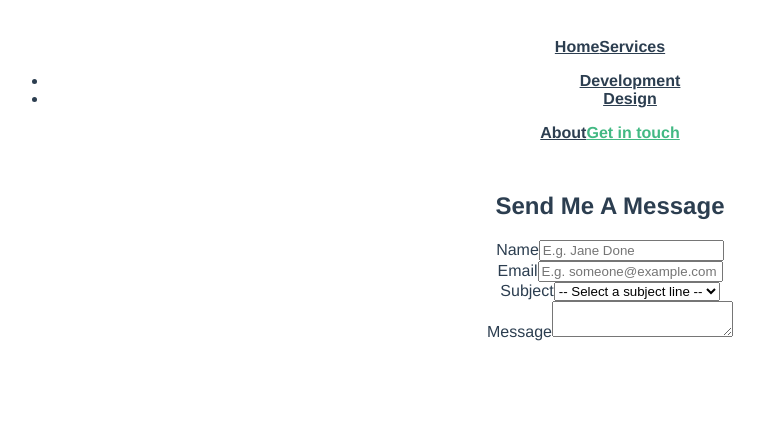
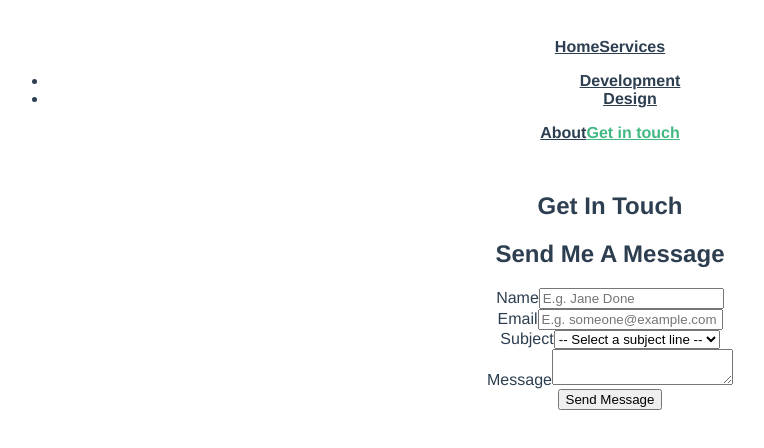
Before and after one commit to Jon-Mykal/personal-website, a Vue app: page /contact in a window 1280 px wide. Shown: the top 448 px of the page, without its empty margins (30-794 px from the left). Built offline with nearby package versions, Linux system fonts and the light colour scheme.

Commit message:
Add Hero component, submit button

```diff
--- a/src/views/ContactView.vue
+++ b/src/views/ContactView.vue
@@ -1,4 +1,6 @@
 <template>
+<section>
+    <Hero pageTitle="Get In Touch"/>
     <section class="contact">
     <h2>Send Me A Message</h2>
     <form action="">
@@ -22,7 +24,9 @@
          <label for="message">Message</label>
          <textarea name="message"></textarea>
       </section>
+      <button type="submit">Send Message</button>
     </form>
+  </section>
 </section>
 </template>
 
@@ -32,16 +36,14 @@ import { reactive, toRefs } from 'vue';
 export default {
     setup() {
         const pageData = reactive({
-      subjectLines : [
-        { text: "-- Select a subject line --", value:""},
+            subjectLines: [
+                { text: "-- Select a subject line --", value: "" },
                 { text: "Work Arrangement", value: "work" },
-        { text: "Freelance Project", value: "project"},
-        { text: "Other/General", value:"other"}
+                { text: "Freelance Project", value: "project" },
+                { text: "Other/General", value: "other" }
             ]
         });
-
-
-    return {...toRefs(pageData)}
+        return { ...toRefs(pageData) };
     }
 }
 </script>
```
Lines whose indentation alone changed are shown as unchanged.
